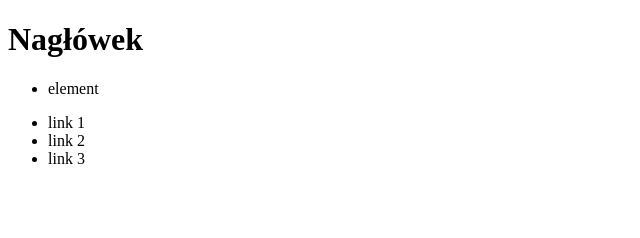
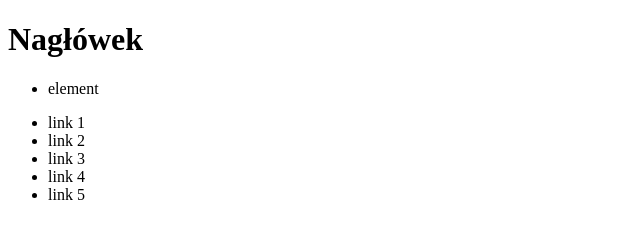
Before and after one commit to JacekPasierb/repozytotium-test, a plain HTML site: page index.html in a window 1280 px wide. Shown: the full height of the page, 0-640 px from the left. Drawn offline with Linux system fonts and the light colour scheme.

Commit message:
Add 2 more line

```diff
--- a/index.html
+++ b/index.html
@@ -16,6 +16,8 @@
         <li>link 1</li>
         <li>link 2</li>
         <li>link 3</li>
+        <li>link 4</li>
+        <li>link 5</li>
     </ul>
    </section>
 </body>
```
